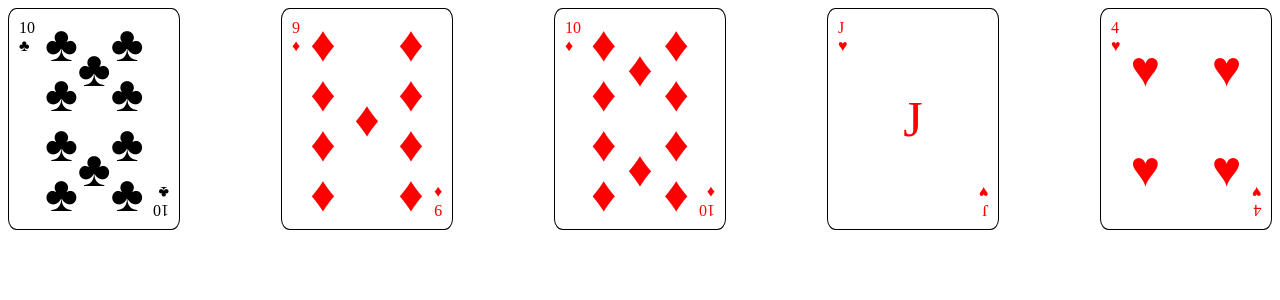
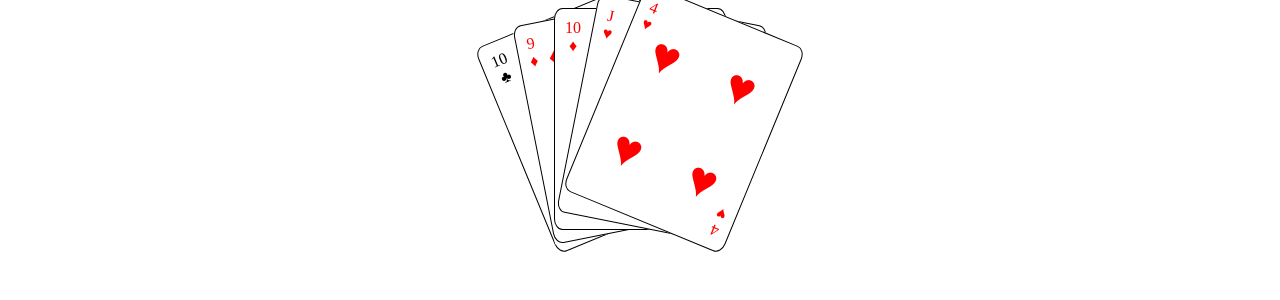
Before and after one commit to ruanha/stoopid-poker, an Angular app: page / in a window 1280 px wide. Shown: the top 300 px of the page. Built offline with nearby package versions, Linux system fonts and the light colour scheme.

Commit message:
translate and rotate cards on hand

```diff
--- a/src/app/hand/hand.component.css
+++ b/src/app/hand/hand.component.css
@@ -1,5 +1,7 @@
-.flex-container {
-    display: flex;
-    flex-direction: row;
-    justify-content: space-between;
+.container {
+    text-align: center;
 }
+.card-container {
+    display: inline-block;
+    background: white;
+}
--- a/src/app/hand/hand.component.html
+++ b/src/app/hand/hand.component.html
@@ -1,8 +1,11 @@
-<div class="flex-container">
-    <div *ngFor="let card of hand">
+<div class="container">
+    <div
+        *ngFor="let card of hand; index as i"
+        class="card-container"
+        [ngStyle]="{'transform': 'translateX(' + getTranslation(i) + 'px) rotate(' + getRotation(i) + 'deg)'}">
         <app-card
-            [rank]="rankToCharService.transformRank(card.rank)"
-            [suit]="suitToStringService.getSuitName(card.suit)">
-        </app-card>
-    </div>
+        [rank]="rankToCharService.transformRank(card.rank)"
+        [suit]="suitToStringService.getSuitName(card.suit)">
+    </app-card>
 </div>
+</div>
--- a/src/app/hand/hand.component.ts
+++ b/src/app/hand/hand.component.ts
@@ -20,4 +20,19 @@ export class HandComponent implements OnInit {
   ngOnInit(): void {
   }
 
+  getRotation(index: number): number {
+    const relativePosition = index - Math.floor(this.hand.length / 2);
+
+    if (relativePosition === 0) {
+      return 0;
+    }
+    const theta = Math.atan( 111 / (172 - 150))
+    return (180 - 90 - (theta * 180 / Math.PI)) * relativePosition;
+  }
+
+  getTranslation(index: number) {
+    const relativePosition = index - Math.floor(this.hand.length / 2);
+    return relativePosition * (-150);
+  }
+
 }
```
